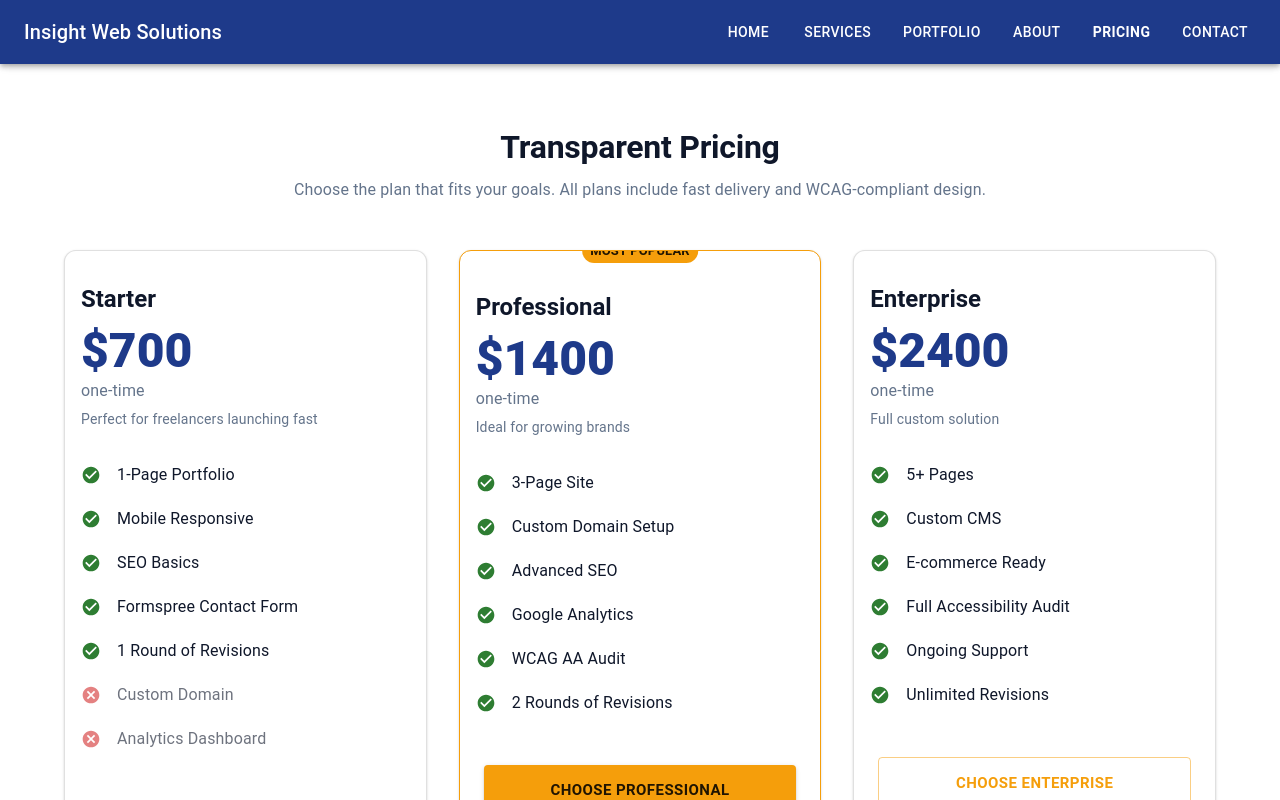
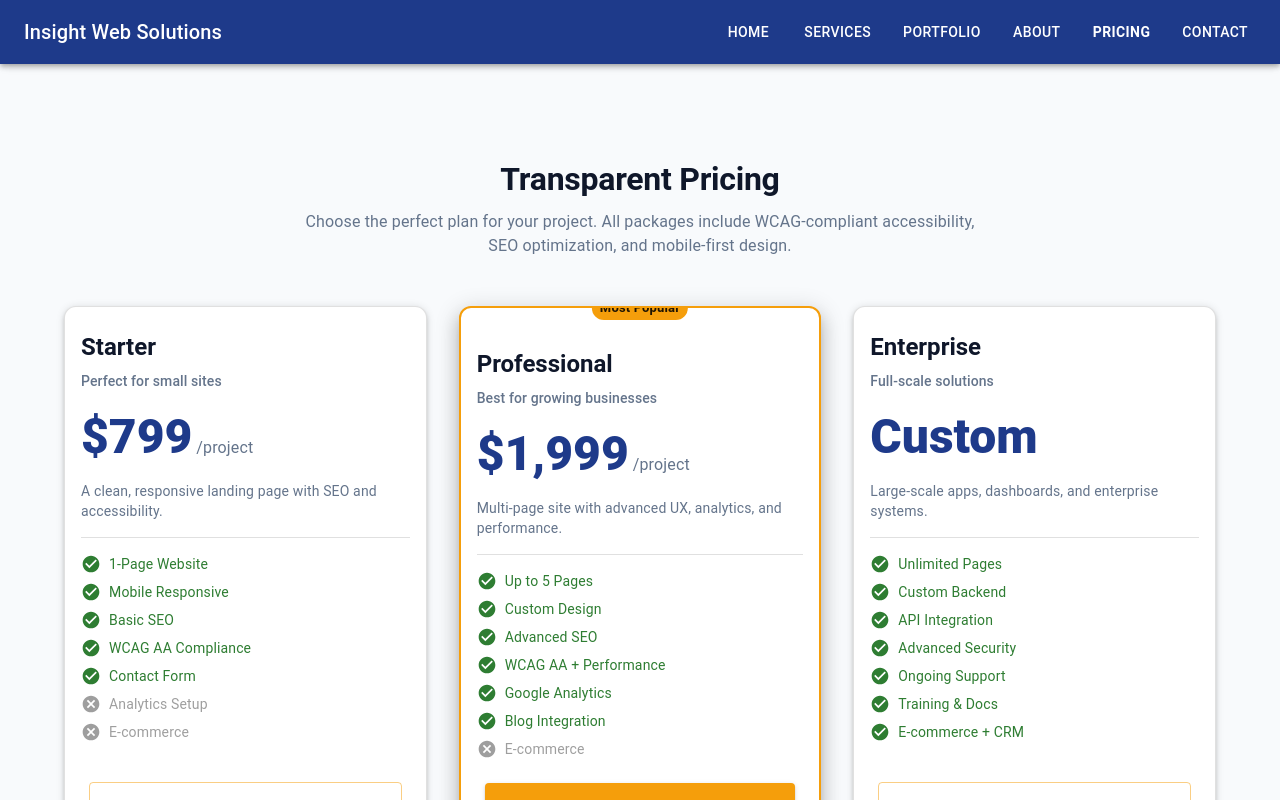
Before and after one commit to nicholemcgrew/insight-solutions, a React (Create React App) app: page /pricing in a window 1280 px wide. Shown: the top 800 px of the page. Built offline with nearby package versions, Linux system fonts and the light colour scheme.

Commit message:
feat: add full PricingPage with cards, JSON data, schema, CTA

```diff
--- a/src/data/pricing.json
+++ b/src/data/pricing.json
@@ -1,46 +1,54 @@
 [
   {
-    "name": "Starter",
-    "price": 700,
-    "description": "Perfect for freelancers launching fast",
+    "title": "Starter",
+    "subtitle": "Perfect for small sites",
+    "price": "$799",
+    "period": "/project",
+    "description": "A clean, responsive landing page with SEO and accessibility.",
+    "cta": "Get Started",
     "features": [
-      "1-Page Portfolio",
-      "Mobile Responsive",
-      "SEO Basics",
-      "Formspree Contact Form",
-      "1 Round of Revisions"
-    ],
-    "notIncluded": ["Custom Domain", "Analytics Dashboard"],
-    "popular": false
+      { "text": "1-Page Website", "included": true },
+      { "text": "Mobile Responsive", "included": true },
+      { "text": "Basic SEO", "included": true },
+      { "text": "WCAG AA Compliance", "included": true },
+      { "text": "Contact Form", "included": true },
+      { "text": "Analytics Setup", "included": false },
+      { "text": "E-commerce", "included": false }
+    ]
   },
   {
-    "name": "Professional",
-    "price": 1400,
-    "description": "Ideal for growing brands",
+    "title": "Professional",
+    "subtitle": "Best for growing businesses",
+    "price": "$1,999",
+    "period": "/project",
+    "description": "Multi-page site with advanced UX, analytics, and performance.",
+    "cta": "Most Popular",
+    "popular": true,
     "features": [
-      "3-Page Site",
-      "Custom Domain Setup",
-      "Advanced SEO",
-      "Google Analytics",
-      "WCAG AA Audit",
-      "2 Rounds of Revisions"
-    ],
-    "notIncluded": [],
-    "popular": true
+      { "text": "Up to 5 Pages", "included": true },
+      { "text": "Custom Design", "included": true },
+      { "text": "Advanced SEO", "included": true },
+      { "text": "WCAG AA + Performance", "included": true },
+      { "text": "Google Analytics", "included": true },
+      { "text": "Blog Integration", "included": true },
+      { "text": "E-commerce", "included": false }
+    ]
   },
   {
-    "name": "Enterprise",
-    "price": 2400,
-    "description": "Full custom solution",
+    "title": "Enterprise",
+    "subtitle": "Full-scale solutions",
+    "price": "Custom",
+    "period": "",
+    "description": "Large-scale apps, dashboards, and enterprise systems.",
+    "cta": "Contact Us",
     "features": [
-      "5+ Pages",
-      "Custom CMS",
-      "E-commerce Ready",
-      "Full Accessibility Audit",
-      "Ongoing Support",
-      "Unlimited Revisions"
-    ],
-    "notIncluded": [],
-    "popular": false
+      { "text": "Unlimited Pages", "included": true },
+      { "text": "Custom Backend", "included": true },
+      { "text": "API Integration", "included": true },
+      { "text": "Advanced Security", "included": true },
+      { "text": "Ongoing Support", "included": true },
+      { "text": "Training & Docs", "included": true },
+      { "text": "E-commerce + CRM", "included": true }
+    ]
   }
 ]
--- a/src/pages/PricingPage.tsx
+++ b/src/pages/PricingPage.tsx
@@ -7,24 +7,29 @@ import {
   Grid2,
   Card,
   CardContent,
+  CardActions,
   Button,
   Chip,
-  List,
-  ListItem,
-  ListItemIcon,
-  ListItemText,
+  Divider,
 } from "@mui/material";
 import CheckCircleIcon from "@mui/icons-material/CheckCircle";
 import CancelIcon from "@mui/icons-material/Cancel";
 import pricingData from "../data/pricing.json";
 
+interface Feature {
+  text: string;
+  included: boolean;
+}
+
 interface Plan {
-  name: string;
-  price: number;
+  title: string;
+  subtitle: string;
+  price: string;
+  period: string;
   description: string;
-  features: string[];
-  notIncluded: string[];
-  popular: boolean;
+  features: Feature[];
+  cta: string;
+  popular?: boolean;
 }
 
 const PricingPage = () => {
@@ -32,72 +37,74 @@ const PricingPage = () => {
 
   return (
     <Box
-      component="main"
-      id="main-content"
-      tabIndex={-1}
-      sx={{ py: { xs: 6, md: 8 }, bgcolor: "background.paper" }}
+      component="section"
+      id="pricing"
+      sx={{
+        py: { xs: 8, md: 12 },
+        bgcolor: "background.default",
+      }}
+      itemScope
+      itemType="https://schema.org/Service"
     >
       <Container maxWidth="lg">
-        {/* SEO + Accessibility: Section with heading */}
-        <Box
-          component="section"
-          aria-labelledby="pricing-heading"
-          sx={{ textAlign: "center", mb: 6 }}
-        >
+        {/* Page Header */}
+        <Box textAlign="center" mb={6}>
           <Typography
-            id="pricing-heading"
             variant="h2"
             gutterBottom
             color="text.primary"
             sx={{ fontWeight: 700 }}
+            itemProp="name"
           >
             Transparent Pricing
           </Typography>
           <Typography
             variant="body1"
+            color="text.secondary"
             maxWidth="700px"
             mx="auto"
             paragraph
-            color="text.secondary"
           >
-            Choose the plan that fits your goals. All plans include fast delivery
-            and WCAG-compliant design.
+            Choose the perfect plan for your project. All packages include
+            WCAG-compliant accessibility, SEO optimization, and mobile-first
+            design.
           </Typography>
         </Box>
 
-        <Grid2 container spacing={{ xs: 3, md: 4 }}>
+        {/* Pricing Cards */}
+        <Grid2 container spacing={{ xs: 3, md: 4 }} justifyContent="center">
           {plans.map((plan, index) => (
-            <Grid2 size={{ xs: 12, md: 4 }} key={plan.name}>
+            <Grid2
+              size={{ xs: 12, sm: 6, md: 4 }}
+              key={index}
+              sx={{
+                display: "flex",
+                justifyContent: "stretch",
+              }}
+            >
               <Card
-                elevation={0}
+                elevation={plan.popular ? 12 : 3}
                 sx={{
-                  height: "100%",
-                  minHeight: { xs: 480, md: 520 }, // Equal height
-                  bgcolor: "background.paper",
-                  border: "1px solid",
+                  width: "100%",
+                  display: "flex",
+                  flexDirection: "column",
+                  borderRadius: 3,
+                  position: "relative",
+                  border: plan.popular
+                    ? "2px solid"
+                    : "1px solid",
                   borderColor: plan.popular ? "secondary.main" : "divider",
-                  borderRadius: 3,
-                  boxShadow: 1,
-                  position: "relative",
                   transition: "all 0.3s ease",
                   "&:hover": {
-                    boxShadow: 8,
                     transform: "translateY(-8px)",
-                  },
-                  "&:focus-visible": {
-                    outline: "3px solid",
-                    outlineColor: "secondary.main",
-                    outlineOffset: "2px",
+                    boxShadow: plan.popular ? 16 : 8,
                   },
                 }}
-                tabIndex={0}
-                role="article"
-                aria-labelledby={`plan-${index}-title`}
               >
                 {/* Popular Badge */}
                 {plan.popular && (
                   <Chip
-                    label="MOST POPULAR"
+                    label="Most Popular"
                     color="secondary"
                     size="small"
                     sx={{
@@ -111,70 +118,82 @@ const PricingPage = () => {
                   />
                 )}
 
-                <CardContent
-                  sx={{
-                    flexGrow: 1,
-                    pt: plan.popular ? 5 : 4,
-                    pb: 2,
-                    display: "flex",
-                    flexDirection: "column",
-                  }}
-                >
+                <CardContent sx={{ flexGrow: 1, pt: plan.popular ? 5 : 3 }}>
                   <Typography
-                    id={`plan-${index}-title`}
                     variant="h5"
+                    gutterBottom
+                    color="text.primary"
                     fontWeight={700}
+                  >
+                    {plan.title}
+                  </Typography>
+                  <Typography
+                    variant="subtitle2"
+                    color="text.secondary"
                     gutterBottom
                   >
-                    {plan.name}
+                    {plan.subtitle}
                   </Typography>
 
+                  <Box sx={{ my: 2 }}>
+                    <Typography
+                      variant="h3"
+                      component="span"
+                      color="primary.main"
+                      fontWeight={800}
+                    >
+                      {plan.price}
+                    </Typography>
+                    <Typography
+                      component="span"
+                      color="text.secondary"
+                      sx={{ ml: 0.5 }}
+                    >
+                      {plan.period}
+                    </Typography>
+                  </Box>
+
                   <Typography
-                    variant="h3"
-                    color="primary"
-                    fontWeight={800}
-                    itemProp="offers"
-                    itemScope
-                    itemType="https://schema.org/Offer"
+                    variant="body2"
+                    color="text.secondary"
+                    paragraph
                   >
-                    <meta itemProp="priceCurrency" content="USD" />
-                    <span itemProp="price">${plan.price}</span>
-                  </Typography>
-
-                  <Typography color="text.secondary" gutterBottom>
-                    one-time
-                  </Typography>
-
-                  <Typography variant="body2" color="text.secondary" paragraph>
                     {plan.description}
                   </Typography>
 
+                  <Divider sx={{ my: 2 }} />
+
                   {/* Features List */}
-                  <List role="list" aria-label={`${plan.name} plan features`}>
-                    {plan.features.map((f) => (
-                      <ListItem key={f} disablePadding sx={{ py: 0.75 }}>
-                        <ListItemIcon sx={{ minWidth: 36 }}>
-                          <CheckCircleIcon color="success" fontSize="small" />
-                        </ListItemIcon>
-                        <ListItemText primary={f} />
-                      </ListItem>
+                  <Box component="ul" sx={{ m: 0, p: 0, listStyle: "none" }}>
+                    {plan.features.map((feature, i) => (
+                      <Box
+                        component="li"
+                        key={i}
+                        sx={{
+                          display: "flex",
+                          alignItems: "center",
+                          mb: 1,
+                          color: feature.included ? "success.main" : "text.disabled",
+                        }}
+                      >
+                        {feature.included ? (
+                          <CheckCircleIcon fontSize="small" sx={{ mr: 1 }} />
+                        ) : (
+                          <CancelIcon fontSize="small" sx={{ mr: 1 }} />
+                        )}
+                        <Typography variant="body2">
+                          {feature.text}
+                        </Typography>
+                      </Box>
                     ))}
-                    {plan.notIncluded.map((f) => (
-                      <ListItem key={f} disablePadding sx={{ py: 0.75, opacity: 0.6 }}>
-                        <ListItemIcon sx={{ minWidth: 36 }}>
-                          <CancelIcon color="error" fontSize="small" />
-                        </ListItemIcon>
-                        <ListItemText primary={f} />
-                      </ListItem>
-                    ))}
-                  </List>
+                  </Box>
                 </CardContent>
 
-                <Box sx={{ p: 3, pt: 2 }}>
+                <CardActions sx={{ p: 3, pt: 0 }}>
                   <Button
-                    fullWidth
                     variant={plan.popular ? "contained" : "outlined"}
                     color="secondary"
+                    fullWidth
                     size="large"
                     href="#contact"
                     onClick={(e) => {
@@ -183,24 +202,39 @@ const PricingPage = () => {
                         .getElementById("contact")
                         ?.scrollIntoView({ behavior: "smooth" });
                     }}
-                    aria-label={`Choose ${plan.name} plan and go to contact form`}
                     sx={{
                       py: 1.5,
                       fontWeight: 600,
-                      "&:focus-visible": {
-                        outline: "3px solid",
-                        outlineColor: "secondary.main",
-                        outlineOffset: "2px",
-                      },
+                      textTransform: "none",
                     }}
                   >
-                    Choose {plan.name}
+                    {plan.cta}
                   </Button>
-                </Box>
+                </CardActions>
               </Card>
             </Grid2>
           ))}
         </Grid2>
+
+        {/* CTA Footer */}
+        <Box textAlign="center" mt={8}>
+          <Typography variant="body1" color="text.secondary">
+            Need a custom quote?{" "}
+            <Button
+              variant="text"
+              color="secondary"
+              href="#contact"
+              onClick={(e) => {
+                e.preventDefault();
+                document
+                  .getElementById("contact")
+                  ?.scrollIntoView({ behavior: "smooth" });
+              }}
+            >
+              Get in Touch
+            </Button>
+          </Typography>
+        </Box>
       </Container>
     </Box>
   );
```
